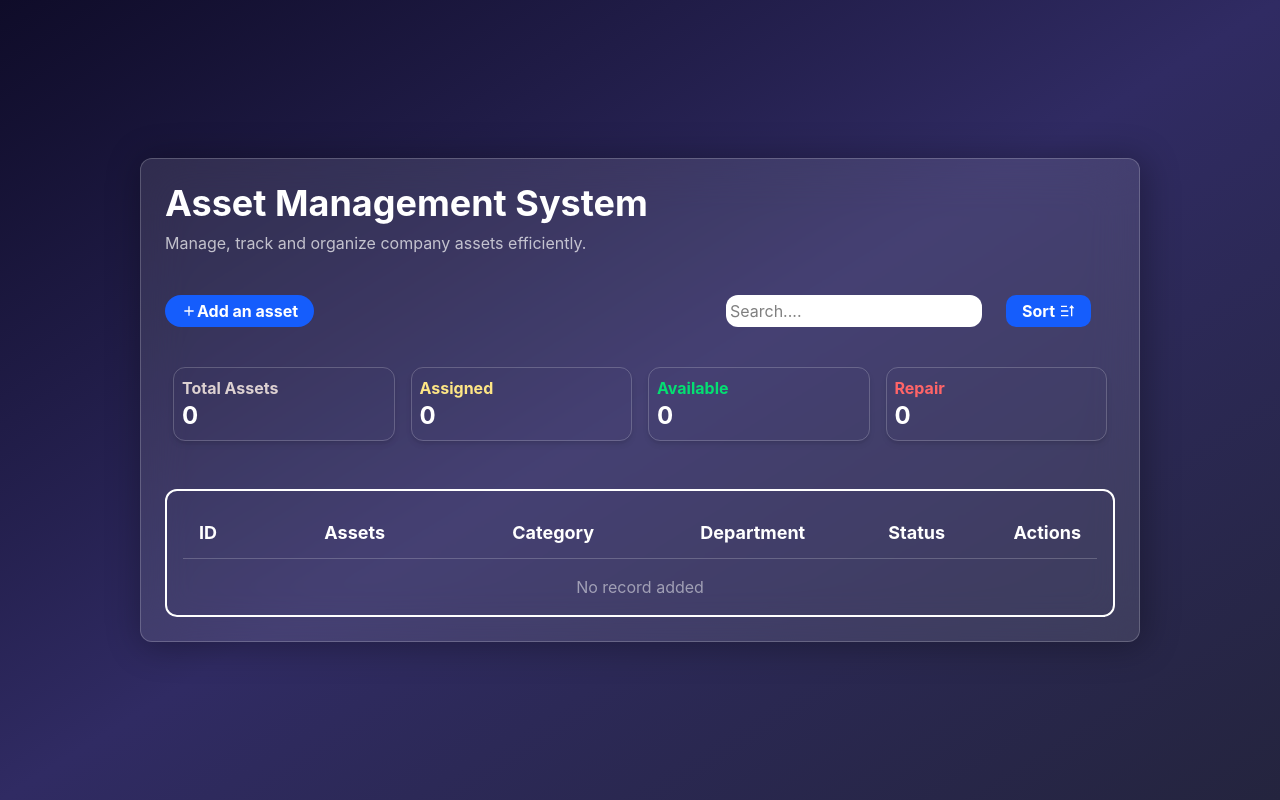
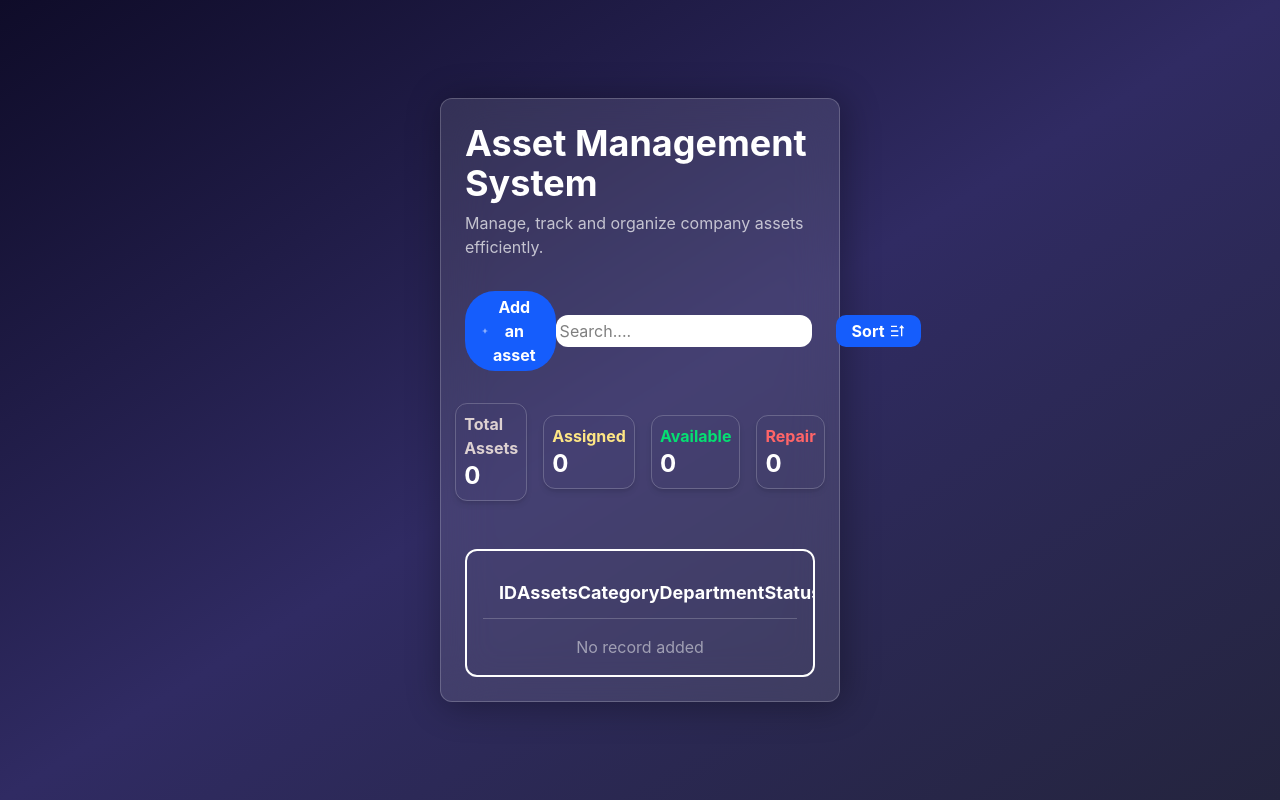
Before and after one commit to alekh-codes/Assets-Tracker-App, a React (Vite) app: page / in a window 1280 px wide. Built offline with nearby package versions, Linux system fonts and the light colour scheme.

Commit message:
Minor design issue

```diff
--- a/src/components/Page/Dashboard.jsx
+++ b/src/components/Page/Dashboard.jsx
@@ -17,7 +17,7 @@ function Dashboard() {
       <div
         className="rounded-xl bg-white/10 backdrop-blur-xl p-6 mx-6
             shadow-[3px_3px_35px_2px_rgba(0,0,0,0.3)] border border-white/20 flex
-            flex-col text-white w-100  md:w-190 lg:w-250"
+            flex-col text-white  max-w-100  md:w-190 lg:w-250"
       >
         <div className="mb-8">
   <h1 className="text-4xl font-bold text-white">
```
